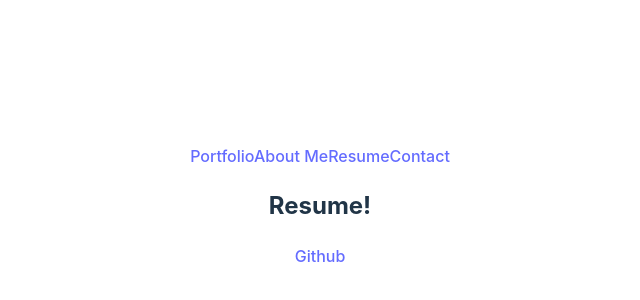
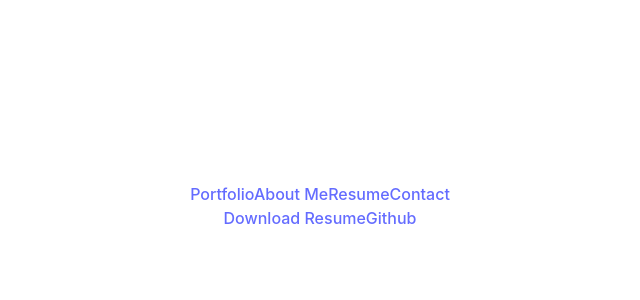
Before and after one commit to flying-tadpole/Portfolio, a React (Vite) app: page /Resume in a window 1280 px wide. Shown: the part 194-494 px from the top of the page, without its empty margins (320-960 px from the left). Built offline with nearby package versions, Linux system fonts and the light colour scheme.

Commit message:
added downloadable resume

```diff
--- a/src/pages/Resume/Resume.jsx
+++ b/src/pages/Resume/Resume.jsx
@@ -1,5 +1,7 @@
+import resumePdf from '../../Archer Curry Resume Summer 2023 BA2.pdf'
+
 export default function Resume() {
     return(
-        <h2>Resume!</h2>
+        <a href={resumePdf}>Download Resume</a>
     )
 }
```
Also changed, not shown: 1 other file (tests, documents, lock files or other folders).
